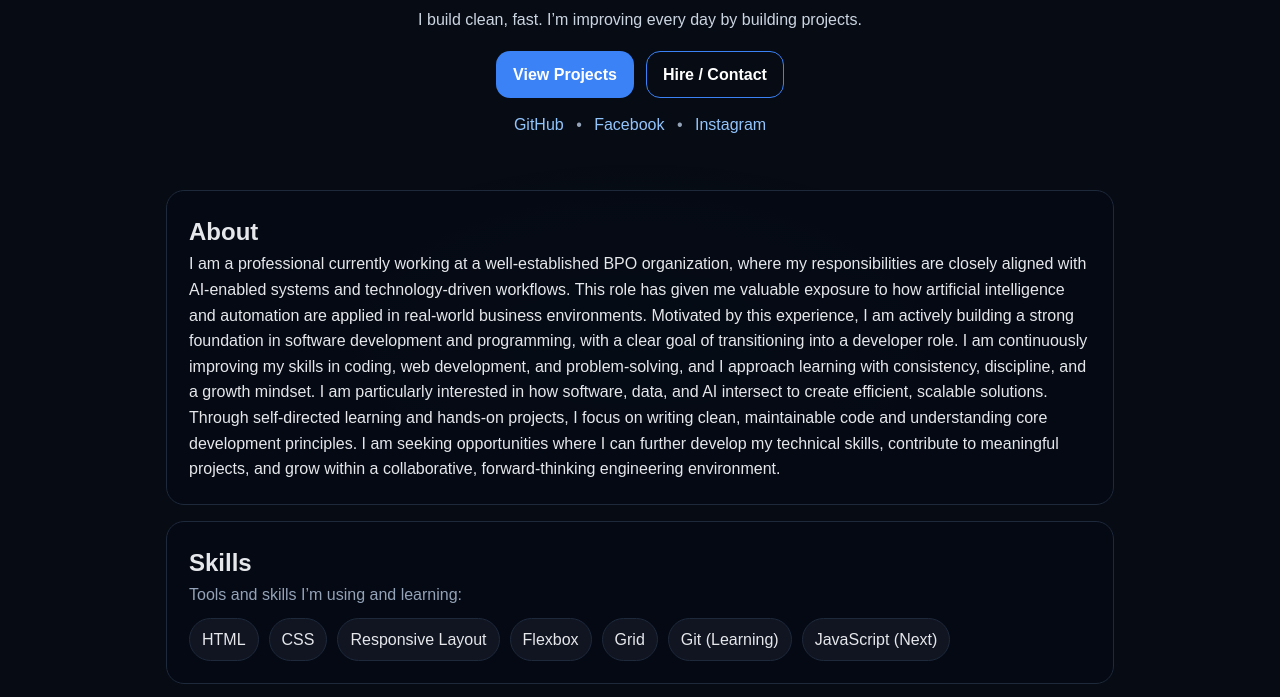
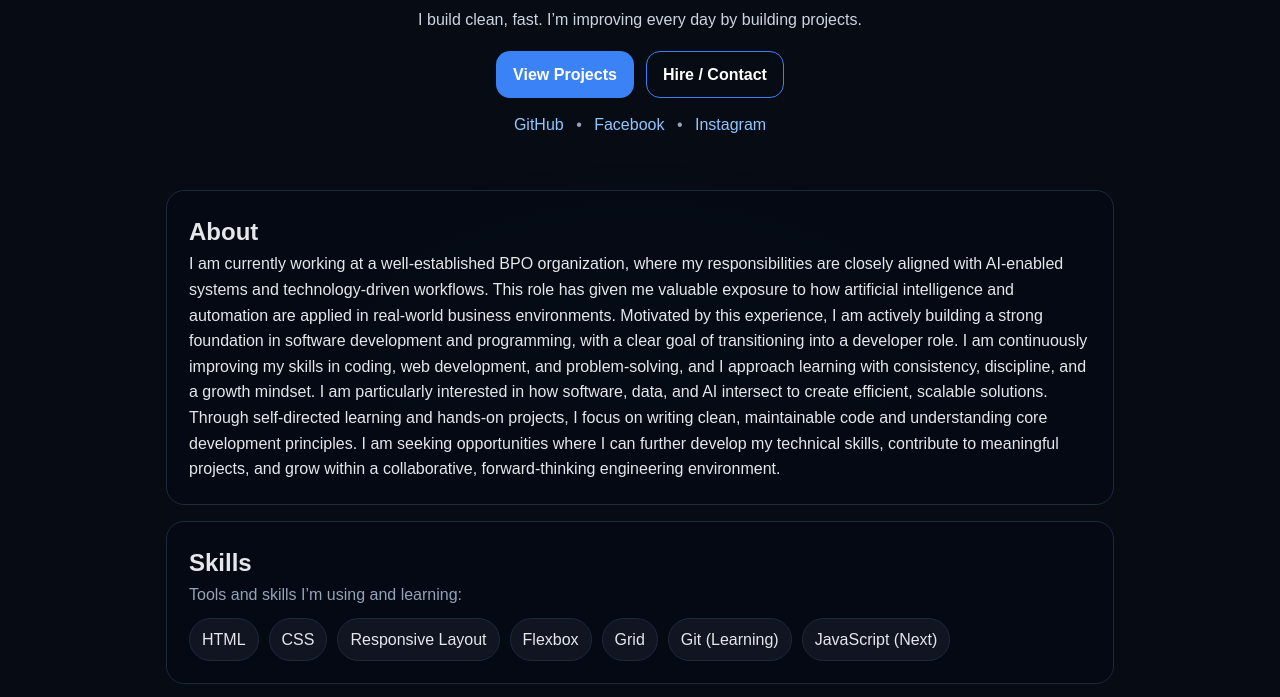
Before and after one commit to jben-ai/My-porfolio, a plain HTML site: page index.html in a window 1280 px wide. Shown: the part 380-1077 px from the top of the page. Drawn offline with Linux system fonts and the light colour scheme.

Commit message:
Update index.html

```diff
--- a/index.html
+++ b/index.html
@@ -53,7 +53,7 @@
 
     <section id="about" class="card">
       <h2>About</h2>
-      <p> I am a professional currently working at a well-established BPO organization, where my responsibilities are closely aligned with AI-enabled systems and technology-driven workflows. This role has given me valuable exposure to how artificial intelligence and automation are applied in real-world business environments.
+      <p> I am currently working at a well-established BPO organization, where my responsibilities are closely aligned with AI-enabled systems and technology-driven workflows. This role has given me valuable exposure to how artificial intelligence and automation are applied in real-world business environments.
 
 Motivated by this experience, I am actively building a strong foundation in software development and programming, with a clear goal of transitioning into a developer role. I am continuously improving my skills in coding, web development, and problem-solving, and I approach learning with consistency, discipline, and a growth mindset.
 
```
